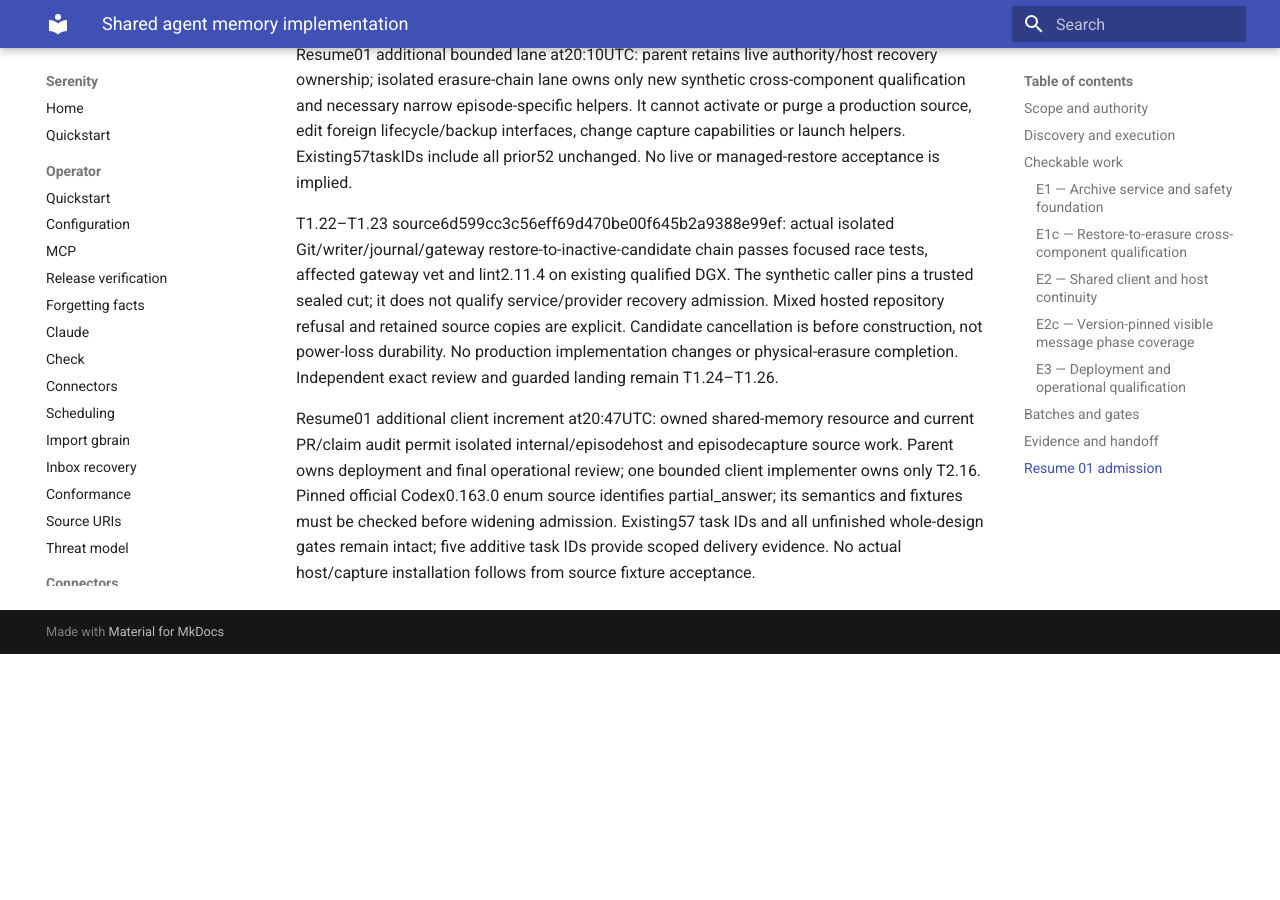
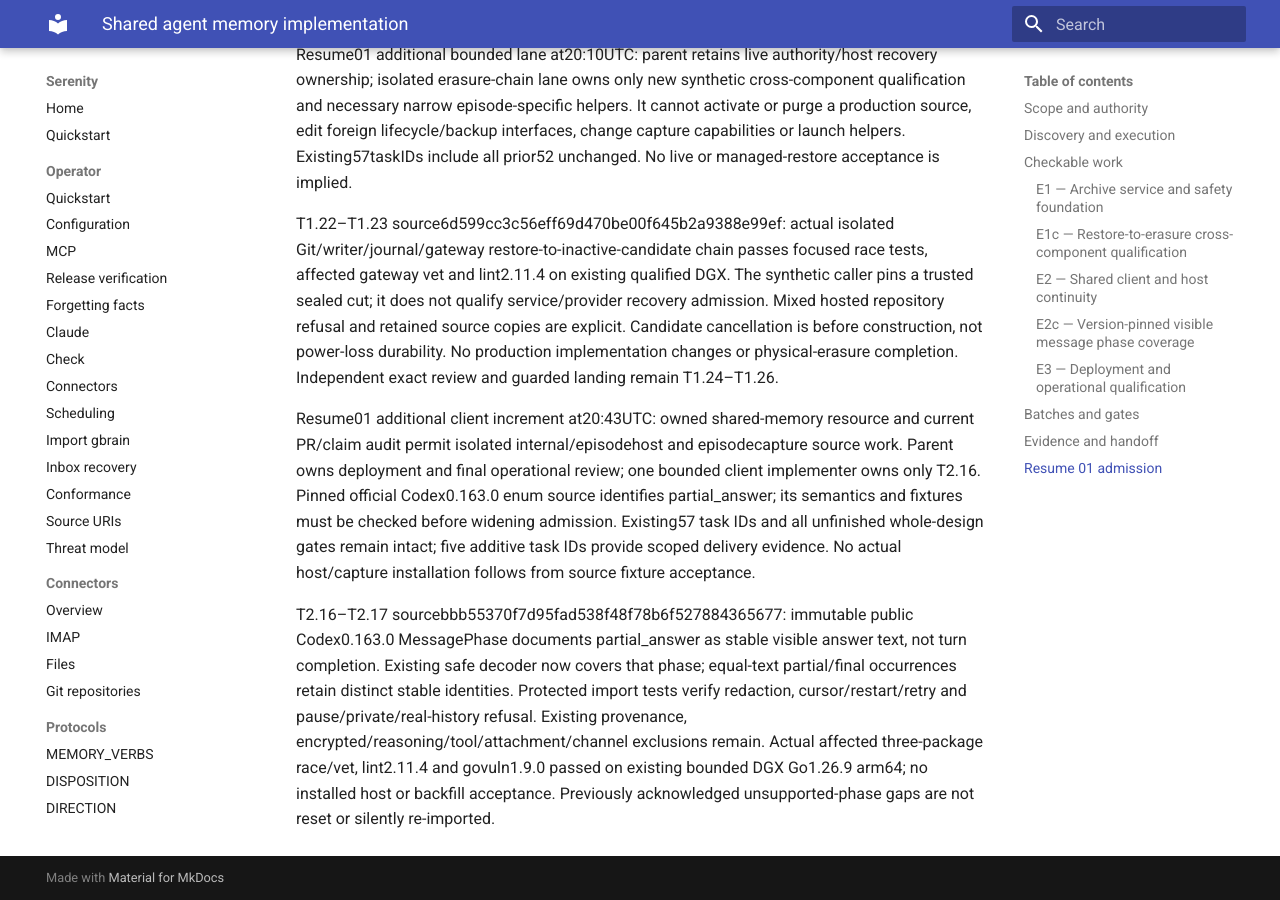
Before and after one commit to sirerun/serenity, an MkDocs documentation site: the page built from docs/plans/shared-agent-memory-implementation-20261016.md, in a window 1280 px wide and 900 px high, scrolled down 13946 px. Built offline with MkDocs 1.6.1 and Material for MkDocs 9.7.7, drawn with Linux system fonts in a browser that asks for light colours; before the commit the page ends 14600 px from its top, so only the background shows below that; some of the changed text lies outside the part shown.

Commit message:
Record bounded Codex phase qualification

```diff
--- a/docs/plans/shared-agent-memory-implementation-20261016.md
+++ b/docs/plans/shared-agent-memory-implementation-20261016.md
@@ -79,8 +79,8 @@ Acceptance: enrolled histories are captured safely and can continue across quali
 fidelity: executable
 Acceptance: documented Codex visible partial answers use the same safe decoder and protected capture path, with exclusions and source-only limits preserved.
 
-- [ ] T2.16 Cover documented Codex partial answers  Owner: codex-phase-lane  kind: agent  stage: implement  deps: [T2.9, T2.15]  acc: [pinned official 0.163.0 message phase is decoded with stable event identity and existing provenance, role, channel, encryption and content exclusions; no discovery, enrollment, upload or native-host claim]
-- [ ] T2.17 Verify partial-answer capture contract  Owner: integration  kind: agent  stage: verify  deps: [T2.16]  acc: [focused decoder and protected import fixtures verify pagination, retry, redaction and excluded metadata and unknown phases on exact source with affected race and required static checks]
+- [x] T2.16 Cover documented Codex partial answers  Owner: codex-phase-lane  kind: agent  stage: implement  deps: [T2.9, T2.15]  acc: [pinned official 0.163.0 message phase is decoded with stable event identity and existing provenance, role, channel, encryption and content exclusions; no discovery, enrollment, upload or native-host claim]
+- [x] T2.17 Verify partial-answer capture contract  Owner: integration  kind: agent  stage: verify  deps: [T2.16]  acc: [focused decoder and protected import fixtures verify pagination, retry, redaction and excluded metadata and unknown phases on exact source with affected race and required static checks]
 - [ ] T2.18 Independently review partial-answer increment  Owner: independent-reviewer  kind: agent  stage: review  deps: [T2.17]  acc: [separate exact base and head review covers phase semantics and all exclusions with findings resolved]
 - [ ] T2.19 Merge partial-answer increment  Owner: integration  kind: agent  stage: merge  deps: [T2.18]  acc: [current claims, holds and protection gates permit exact reviewed-head guarded rebase merge]
 - [ ] T2.20 Verify partial-answer landing  Owner: integration  kind: agent  stage: verify  deps: [T2.19]  acc: [landed tree equals reviewed source and main ancestry is verified without closing full T2.1 or T2.3 host qualification]
@@ -177,4 +177,6 @@ Resume01 additional bounded lane at20:10UTC: parent retains live authority/host
 
 T1.22–T1.23 source6d599cc3c56eff69d470be00f645b2a9388e99ef: actual isolated Git/writer/journal/gateway restore-to-inactive-candidate chain passes focused race tests, affected gateway vet and lint2.11.4 on existing qualified DGX. The synthetic caller pins a trusted sealed cut; it does not qualify service/provider recovery admission. Mixed hosted repository refusal and retained source copies are explicit. Candidate cancellation is before construction, not power-loss durability. No production implementation changes or physical-erasure completion. Independent exact review and guarded landing remain T1.24–T1.26.
 
-Resume01 additional client increment at20:47UTC: owned shared-memory resource and current PR/claim audit permit isolated internal/episodehost and episodecapture source work. Parent owns deployment and final operational review; one bounded client implementer owns only T2.16. Pinned official Codex0.163.0 enum source identifies partial_answer; its semantics and fixtures must be checked before widening admission. Existing57 task IDs and all unfinished whole-design gates remain intact; five additive task IDs provide scoped delivery evidence. No actual host/capture installation follows from source fixture acceptance.
+Resume01 additional client increment at20:43UTC: owned shared-memory resource and current PR/claim audit permit isolated internal/episodehost and episodecapture source work. Parent owns deployment and final operational review; one bounded client implementer owns only T2.16. Pinned official Codex0.163.0 enum source identifies partial_answer; its semantics and fixtures must be checked before widening admission. Existing57 task IDs and all unfinished whole-design gates remain intact; five additive task IDs provide scoped delivery evidence. No actual host/capture installation follows from source fixture acceptance.
+
+T2.16–T2.17 sourcebbb55370f7d95fad538f48f78b6f527884365677: immutable public Codex0.163.0 MessagePhase documents partial_answer as stable visible answer text, not turn completion. Existing safe decoder now covers that phase; equal-text partial/final occurrences retain distinct stable identities. Protected import tests verify redaction, cursor/restart/retry and pause/private/real-history refusal. Existing provenance, encrypted/reasoning/tool/attachment/channel exclusions remain. Actual affected three-package race/vet, lint2.11.4 and govuln1.9.0 passed on existing bounded DGX Go1.26.9 arm64; no installed host or backfill acceptance. Previously acknowledged unsupported-phase gaps are not reset or silently re-imported.
```
